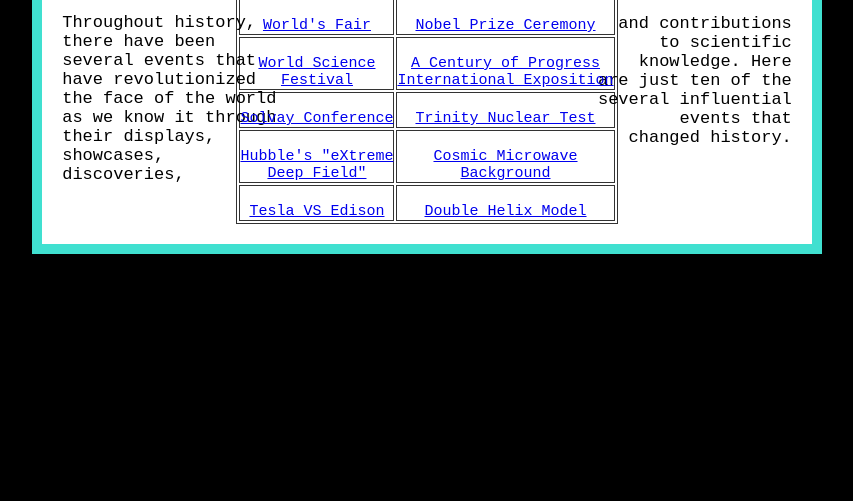
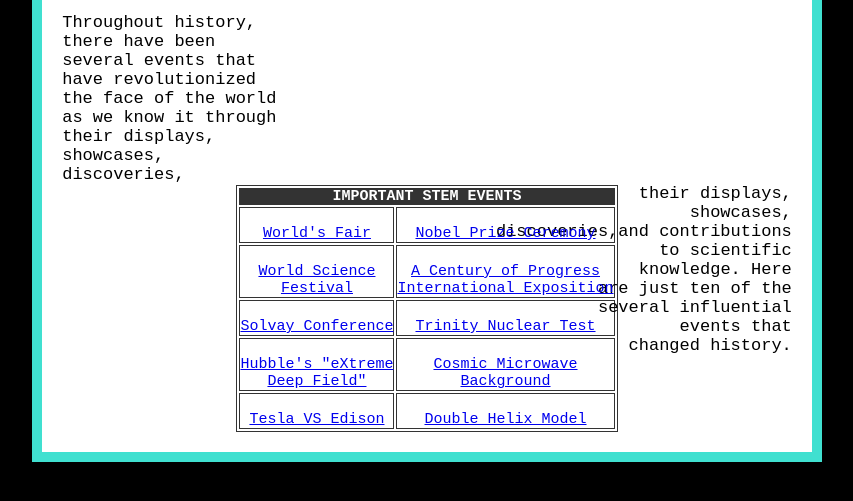
Before and after one commit to JillianRayca973/teamcareers2, a website: page views/event.html in a window 1280 px wide. Shown: the part 113-614 px from the top of the page, without its empty margins (213-1066 px from the left). Drawn offline with Linux system fonts and the light colour scheme; files that its build step writes are made by us from their sources; a web font is replaced by a local one.

Commit message:
Update event.html

```diff
--- a/views/event.html
+++ b/views/event.html
@@ -26,7 +26,7 @@
   <div style="background-color:white;width: 60%;border-width: thick;color:black;padding:20px;border:10px solid turquoise;
   margin-right: auto;margin-left:auto;font-family: monospace;font-size: 15px">
    <p style="color: black;font-size: 17px ;font-family: monospace; text-align: left; ">Throughout history, <br>there have been <br>several events that<br>have revolutionized<br>the face of the world<br>as we know it through<br>their displays,<br>showcases,<br>discoveries,</p>
-   <p style="color: black; font-size: 17px ;margin-top:-170px;font-family: monospace; text-align: right;">and contributions<br> to scientific<br> knowledge. Here <br>are just ten of the<br> several influential <br>events that<br> changed history.</p>
+   <p style="color: black; font-size: 17px ;font-family: monospace; text-align: right;">their displays,<br>showcases,<br>discoveries,and contributions<br> to scientific<br> knowledge. Here <br>are just ten of the<br> several influential <br>events that<br> changed history.</p>
 
   <style>
     table,
```
